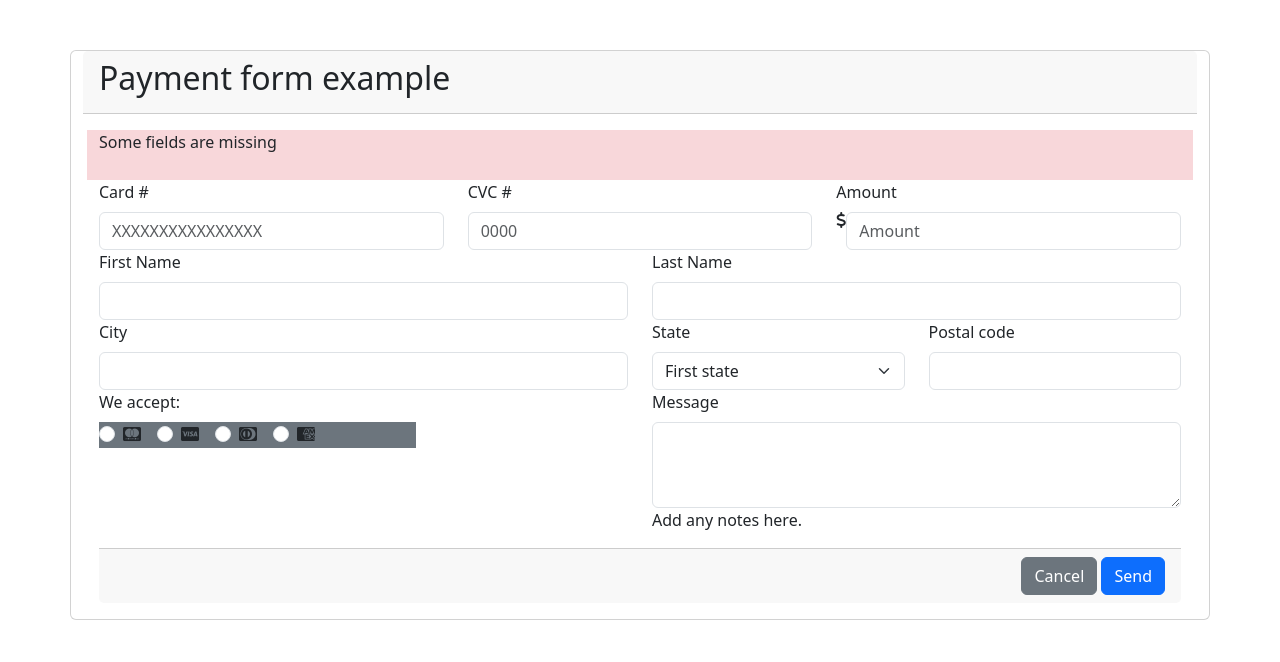
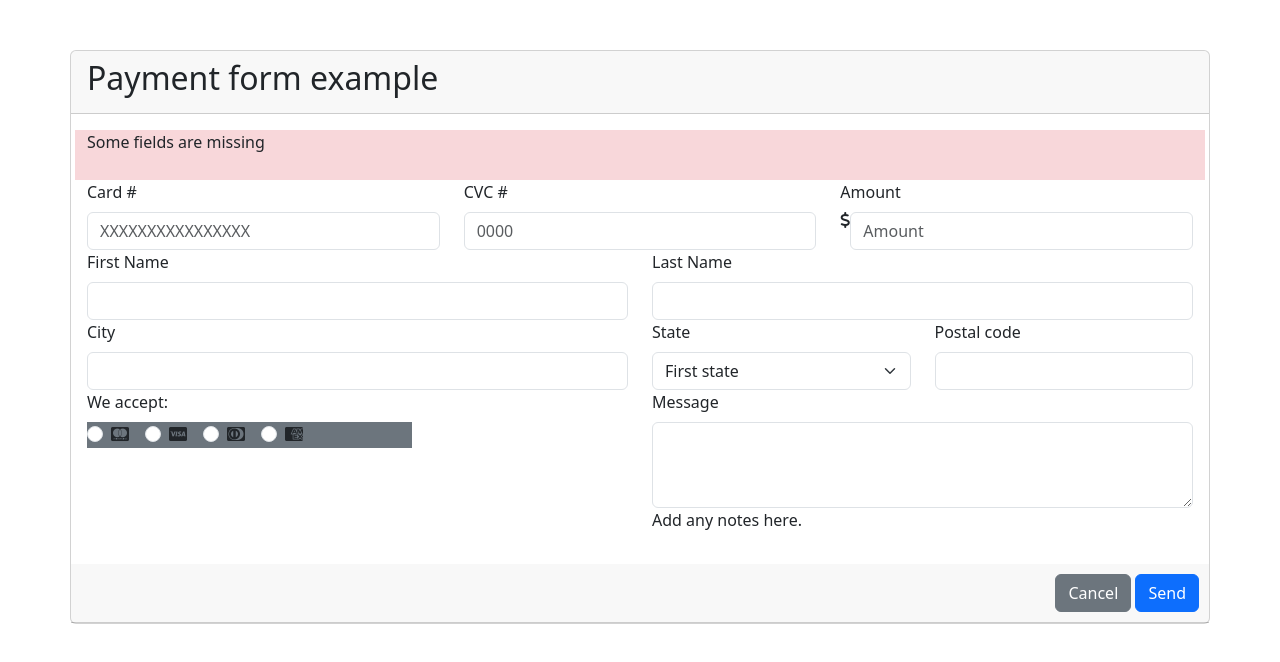
Before and after one commit to 4GeeksAcademy/cpgravina-clase4-formulario, a plain HTML site: page index.html in a window 1280 px wide. Drawn offline with nearby package versions, Linux system fonts and the light colour scheme.

Commit message:
fixing borders

```diff
--- a/index.html
+++ b/index.html
@@ -21,7 +21,7 @@
             <h1 class="fs-2">Payment form example</h1>
           </div>
           <!--Card body-->
-          <div class="card-body">
+          <div class="card-body" id="body">
             <!--First div card body-->
             <div>
                 <div class="row">
@@ -115,11 +115,11 @@
                   </div>
               </div>
             <!--End of second div card body-->
-          <!--End of card body-->
-          <div class="card-footer text-body-secondary text-end">
-            <button type="button" class="btn btn-secondary">Cancel</button>
-            <button class="btn btn-primary" type="submit">Send</button>
           </div>
+         <!--End of card body-->
+        <div class="card-header text-end" id="footer">
+          <button type="button" class="btn btn-secondary">Cancel</button>
+          <button class="btn btn-primary" type="submit">Send</button>
         </div>
     </form>
     </main>
--- a/styles.css
+++ b/styles.css
@@ -1,5 +1,6 @@
 #main-container {
 	margin-top: 50px;
+	padding: 0;
 }
 #radio-checkboxes {
 	width: 60%;
@@ -9,6 +10,10 @@
 	height: 50px;
 }
 
+#footer {
+	padding: 10px;
+}
+
 @media (max-width: 450px) {
 	#radio-checkboxes {
 		background: white !important;
```
